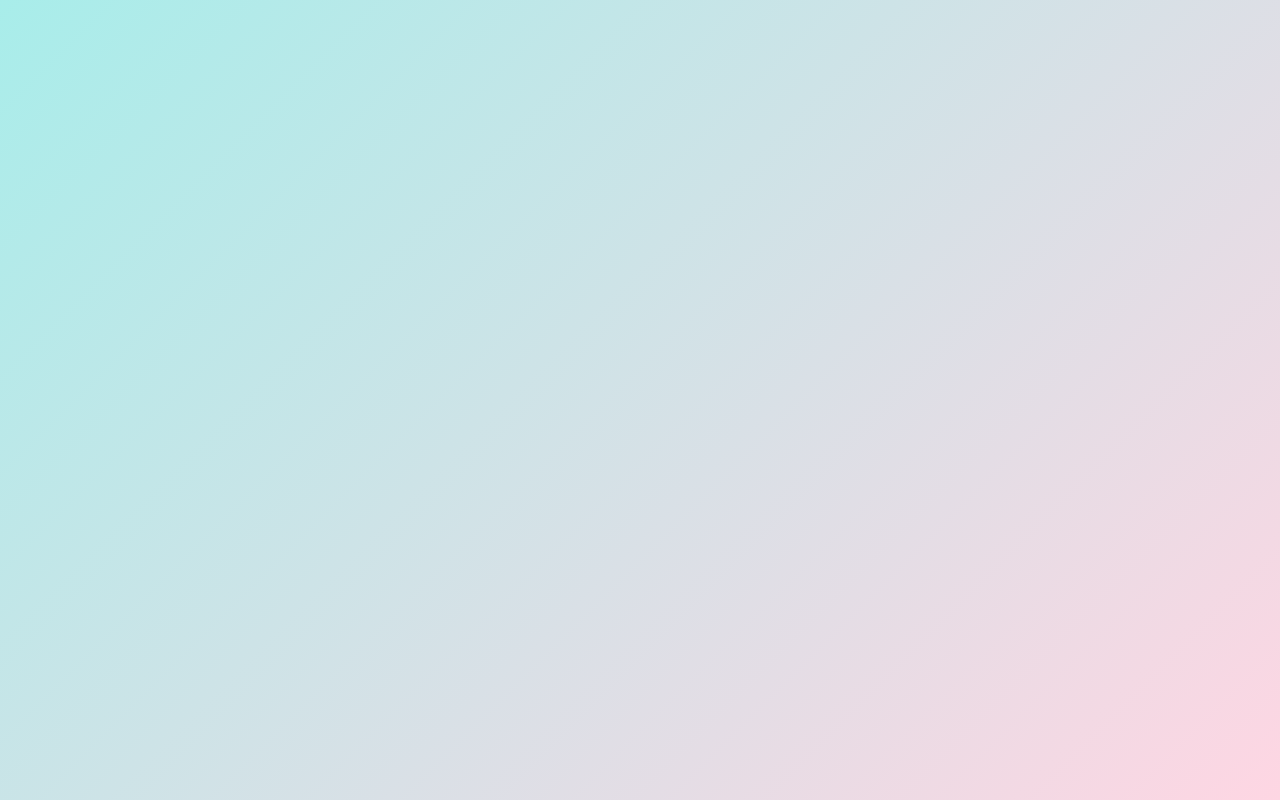
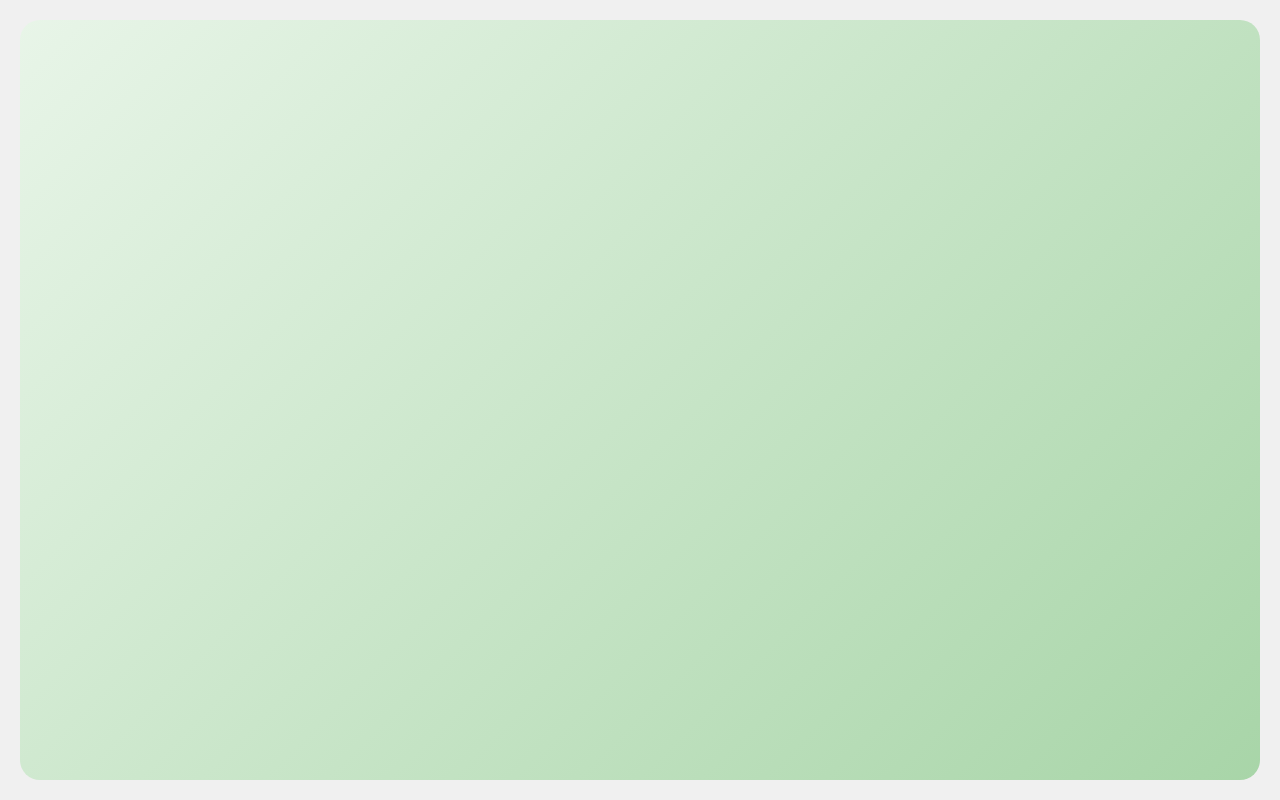
Before and after one commit to Sayalla/green_gradient, a plain HTML site: page index.html in a window 1280 px wide. Drawn offline with Linux system fonts and the light colour scheme.

Commit message:
Update index.html

```diff
--- a/index.html
+++ b/index.html
@@ -3,16 +3,25 @@
 <head>
     <meta charset="UTF-8">
     <meta name="viewport" content="width=device-width, initial-scale=1.0">
-    <title>Blue/Teal Gradient Background</title>
+    <title>Green Gradient Background</title>
     <style>
         body {
             margin: 0;
-            padding: 0;
+            padding: 20px;
             height: 100vh;
-            background: linear-gradient(135deg, #a8edea 0%, #fed6e3 100%);
+            background: #f0f0f0;
+            box-sizing: border-box;
+        }
+
+        .gradient-container {
+            width: 100%;
+            height: calc(100vh - 40px);
+            background: linear-gradient(135deg, #e8f5e8 0%, #a8d5a8 100%);
+            border-radius: 20px;
         }
     </style>
 </head>
 <body>
+    <div class="gradient-container"></div>
 </body>
 </html>
```
